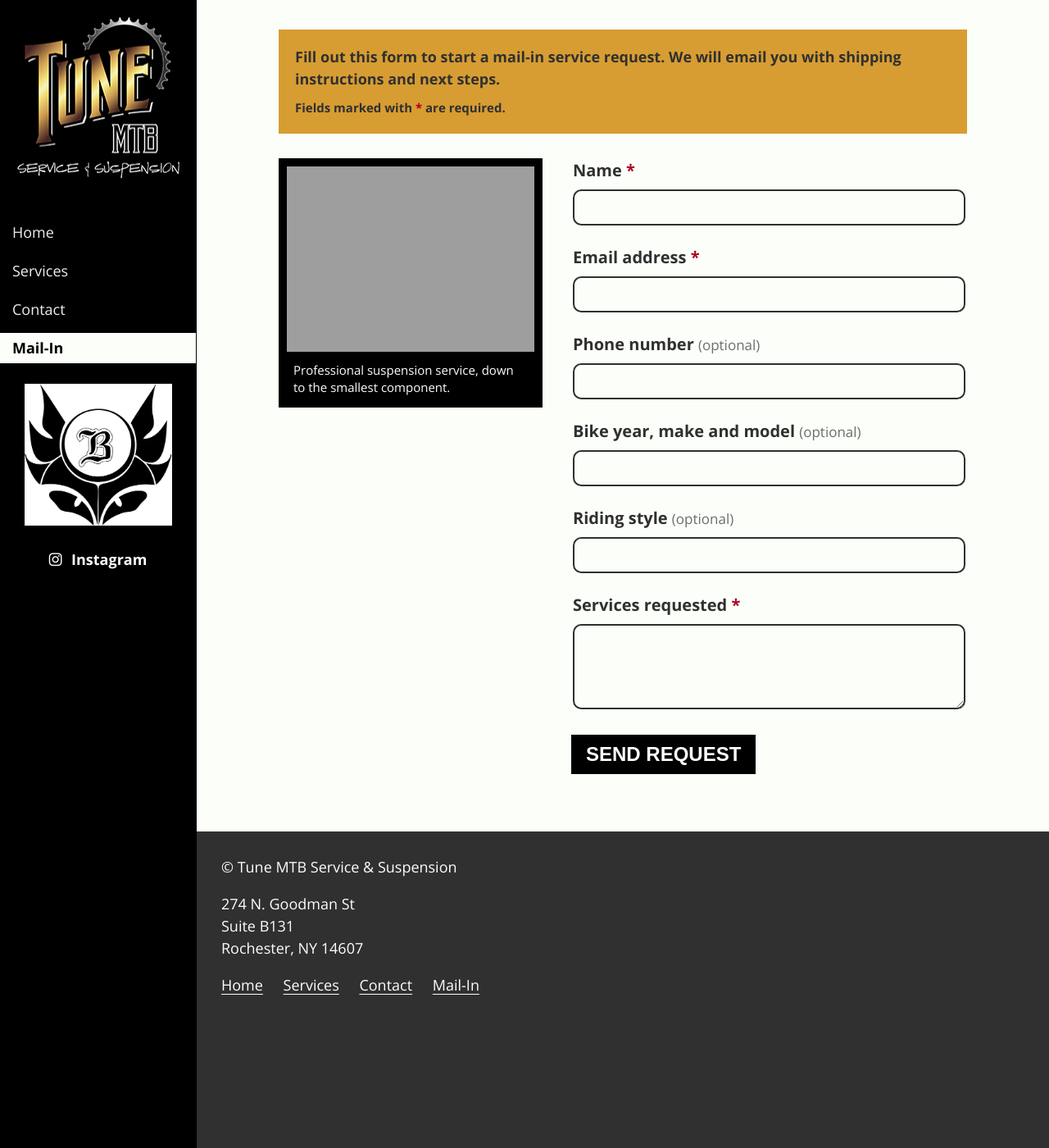
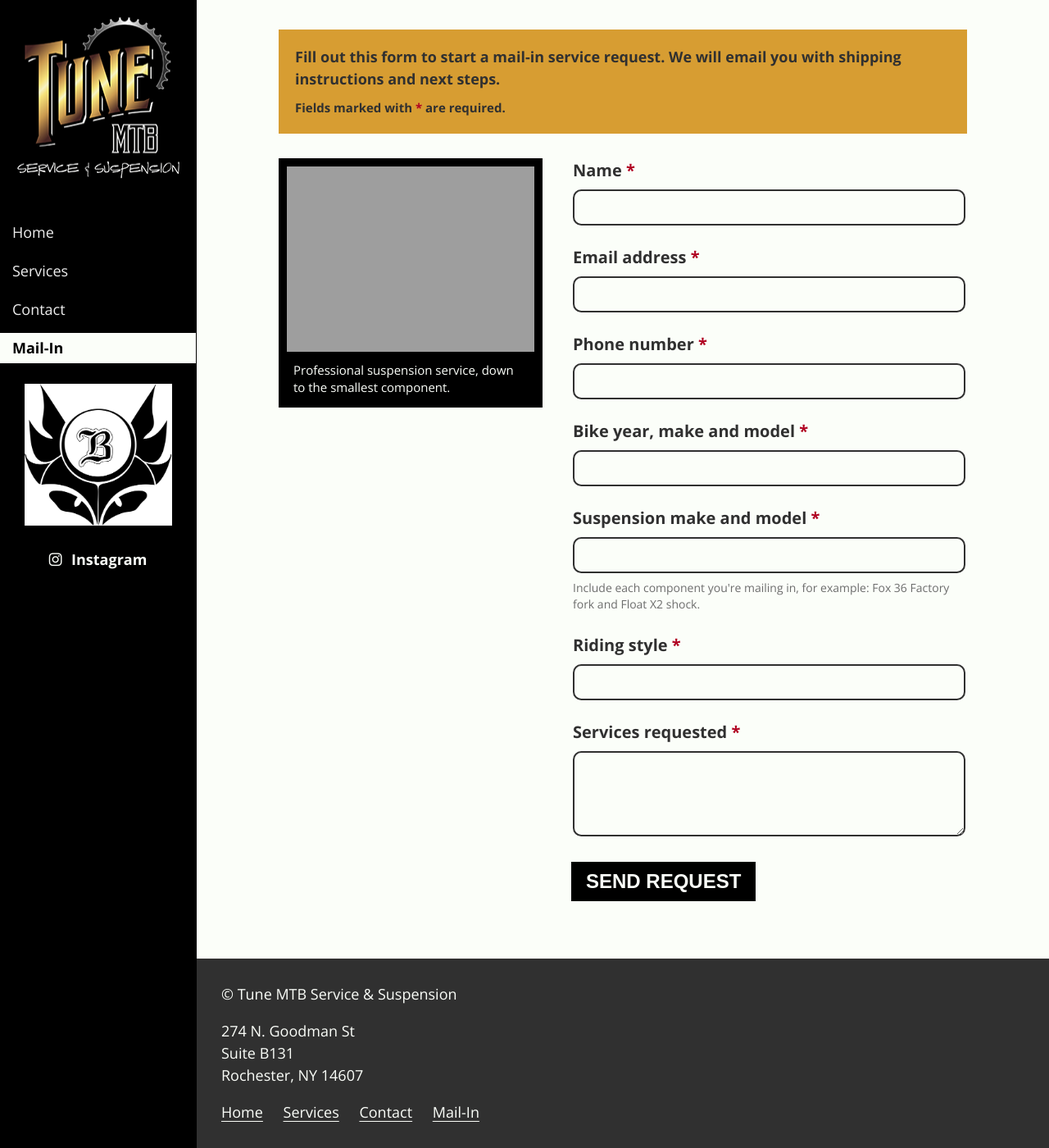
Before and after one commit to tunemtb/tunemtb.github.io, a Jekyll site: the page built from docs/mail-in-contact.html, in a window 1280 px wide and 1400 px high, scrolled down 485 px. Shown: the whole window at 82% size. Built offline with Jekyll 4.4.1, drawn with Linux system fonts in a browser that asks for light colours; nearby versions of some CDN libraries.

Commit message:
feat: add required suspension details

```diff
--- a/docs/_sass/_forms.scss
+++ b/docs/_sass/_forms.scss
@@ -20,10 +20,12 @@
   content: " *";
 }
 
-.field-optional {
+.field-help {
   color: lighten($dark-grey, 24%);
-  font-size: .85em;
+  font-size: 14px;
   font-weight: 400;
+  line-height: 1.45;
+  margin: 8px 0 0;
 }
 
 input[type='color'],
--- a/docs/mail-in-contact.html
+++ b/docs/mail-in-contact.html
@@ -49,18 +49,24 @@
             </fieldset>
 
             <fieldset>
-                <label for="mail-in-phone">Phone number <span class="field-optional">(optional)</span></label>
-                <input id="mail-in-phone" type="tel" name="phone" autocomplete="tel">
+                <label for="mail-in-phone"><span class="required">Phone number</span></label>
+                <input id="mail-in-phone" type="tel" name="phone" autocomplete="tel" required>
             </fieldset>
 
             <fieldset>
-                <label for="mail-in-bike">Bike year, make and model <span class="field-optional">(optional)</span></label>
-                <input id="mail-in-bike" type="text" name="bike_year_make_model">
+                <label for="mail-in-bike"><span class="required">Bike year, make and model</span></label>
+                <input id="mail-in-bike" type="text" name="bike_year_make_model" required>
             </fieldset>
 
             <fieldset>
-                <label for="mail-in-style">Riding style <span class="field-optional">(optional)</span></label>
-                <input id="mail-in-style" type="text" name="riding_style">
+                <label for="mail-in-suspension"><span class="required">Suspension make and model</span></label>
+                <input id="mail-in-suspension" type="text" name="suspension_make_and_model" aria-describedby="mail-in-suspension-help" required>
+                <p class="field-help" id="mail-in-suspension-help">Include each component you're mailing in, for example: Fox 36 Factory fork and Float X2 shock.</p>
+            </fieldset>
+
+            <fieldset>
+                <label for="mail-in-style"><span class="required">Riding style</span></label>
+                <input id="mail-in-style" type="text" name="riding_style" required>
             </fieldset>
 
             <fieldset>
```
